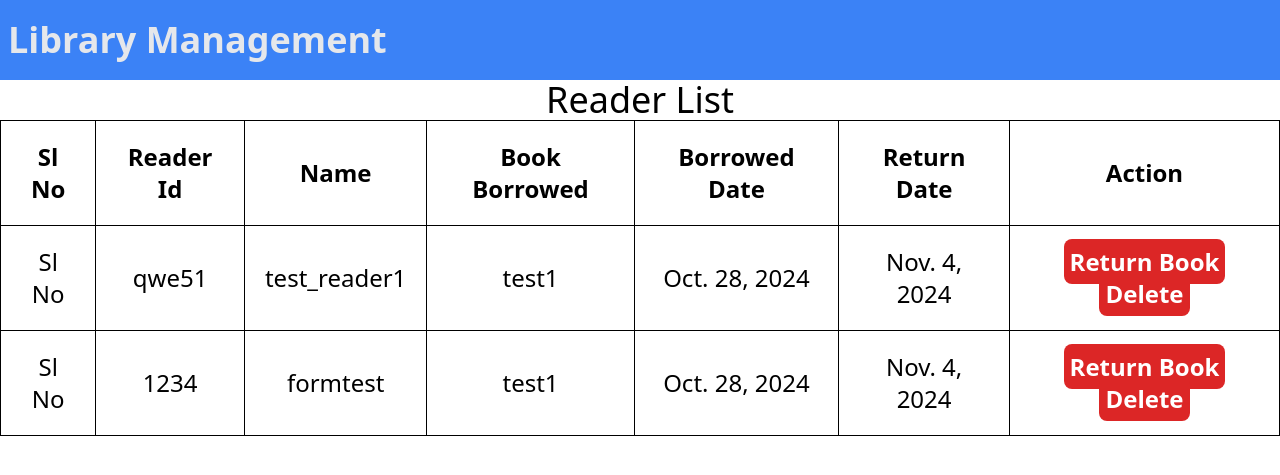
After one commit to Rudranil-Roy/lib, a Django app: page /reader/1/ in a window 1280 px wide. The commit adds this page. Shown: the top 475 px of the page. Run offline with Django 5.2, Linux system fonts and the light colour scheme; data comes from the database, SQL or seed files in the repository; both versions use the stored data as it was after the commit.

Commit message:
manage reader funtionality added

```diff
--- a/libapp/models.py
+++ b/libapp/models.py
@@ -22,6 +22,7 @@ class Reader(models.Model):
     active=models.BooleanField(default=True)
     book_borrowed=models.ForeignKey(Book,on_delete=models.SET_NULL,null=True,blank=True)
     date_borrowed=models.DateField(null=True,blank=True)
+    return_date=models.DateField(null=True,blank=True)
     created_at=models.DateTimeField(auto_now_add=True)
 
     def __str__(self):
--- a/libapp/templates/libapp/home1.html
+++ b/libapp/templates/libapp/home1.html
@@ -24,9 +24,9 @@
             <a href="addreader/"
             class="mx-1 py-1 px-1.5 border rounded-lg bg-slate-100 font-semibold text-blue-500 hover:bg-slate-200 hover:underline">Add Reader</a>
 
-            <!-- <a href="/home.html"
+            <a href="{% url 'reader' '1' %}"
             class="mx-1 py-1 px-1.5 border rounded-lg bg-slate-100 font-semibold text-blue-500 hover:bg-slate-200 hover:underline">
-            Admin Login</a> -->
+            Manage Readers</a>
         </div>
 
 
--- /dev/null
+++ b/libapp/templates/libapp/reader.html
@@ -0,0 +1,92 @@
+{% load static %}
+<!DOCTYPE html>
+<html lang="en">
+
+<head>
+    <meta charset="UTF-8">
+    <meta name="viewport" content="width=device-width, initial-scale=1.0">
+    <title>Reader</title>
+    <link rel="stylesheet" href="{% static 'libapp/output.css' %}">
+</head>
+
+<body>
+
+    <nav class="flex bg-blue-500 py-3 w-full justify-between">
+
+        <h1 class="m-2 font-bold text-4xl text-gray-200 justify-start">Library Management</h1>
+
+    </nav>
+
+    <div class="flex border-black">
+
+        <div class="flex flex-col justify-center border-black m-6 w-full">
+            <h2 class="text-center text-4xl mb-6">Reader List</h2>
+
+            <table class="border border-black text-2xl">
+
+                <tr class="text-center ">
+                    <th class="p-5 border border-black">Sl No</th>
+                    <th class="p-5 border border-black">Reader Id</th>
+                    <th class="p-5 border border-black">Name</th>
+                    <th class="p-5 border border-black">Book Borrowed</th>
+                    <th class="p-5 border border-black">Borrowed Date</th>
+                    <th class="p-5 border border-black">Return Date</th>
+                    <th class="p-5 border border-black">Action</th>
+
+                </tr>
+
+                {% for reader in Readers %}
+                <tr class="text-center">
+                    <td class="p-5 border border-black">Sl No</td>
+                    <td class="p-5 border border-black">{{reader.reader_id}}</td>
+                    <td class="p-5 border border-black">{{reader.reader_name}}</td>
+                    <td class="p-5 border border-black">
+                        {% if reader.book_borrowed == NULL %}
+                        <form action="{% url 'reader' reader.id %}" method="post">
+                            {% csrf_token %}
+                            <input class="border border-b-black rounded-lg placeholder:text-center text-center"
+                                type="text" placeholder="ISBN number" name="no">
+                        </form>
+                        {% else %}
+                        {{reader.book_borrowed}}
+                        {% endif %}
+                    </td>
+                    <td class="p-5 border border-black">{{reader.date_borrowed}}</td>
+                    <td class="p-5 border border-black">{{reader.return_date}}</td>
+                    <td class="p-5 border border-black">
+                        <div>
+                            <!-- <button type="submit"
+                                class="mx-1 py-1.5 px-1.5  rounded-lg bg-green-600 font-semibold text-white hover:bg-green-700 ">Lend Book</button> -->
+                            {% if reader.book_borrowed != NULL %}
+                            <a class="mx-1 py-1.5 px-1.5  rounded-lg bg-red-600 font-semibold text-white hover:bg-red-700 "
+                                href="{% url 'reader' reader.id %}">Return Book</a>
+                            {% endif %}
+
+                            <a class="mx-1 py-1.5 px-1.5  rounded-lg bg-red-600 font-semibold text-white hover:bg-red-700 "
+                                href="{% url 'reader' reader.id %}">Delete</a>
+                        </div>
+                    </td>
+                </tr>
+                {% endfor %}
+
+            </table>
+        </div>
+
+        <!-- <div class="flex flex-col justify-center border-black ">
+            <div class="flex justify-evenly">
+                <h2 class="text-center text-4xl mb-6">Book Details</h2>
+                <form action="" method="get" class="flex justify-end">
+                    <input type="text" placeholder="Search Books"
+                    class="mx-1 px-1.5 border rounded-lg bg-slate-100 font-semibold">
+
+                    <button class="mx-1 py-1.5 px-1.5  rounded-lg bg-red-600 font-semibold text-white hover:bg-red-700 " >Search</button>
+                </form>
+            </div>
+
+        </div> -->
+    </div>
+
+
+</body>
+
+</html>
--- a/libapp/urls.py
+++ b/libapp/urls.py
@@ -5,4 +5,5 @@ from . import views
 urlpatterns = [
     path('', views.home,name='home'),
     path('addreader/', views.addreader,name='addreader'),
+    path('reader/<str:pk>/', views.reader,name='reader'),
 ]
--- a/libapp/views.py
+++ b/libapp/views.py
@@ -1,5 +1,7 @@
 from django.shortcuts import render,redirect
+from django.http import HttpResponse
 from .models import Book, Reader
+import datetime
 # Create your views here.
 
 def home(request):
@@ -22,3 +24,30 @@ def addreader(request):
         return redirect('addreader')
 
     return render(request,'libapp/login.html')
+
+def reader(request,pk):
+
+    if request.method=='POST':
+        isbn=int(request.POST.get('no'))
+        print(isbn)
+        book=Book.objects.get(isbn_number=isbn)
+        reader=Reader.objects.get(id=pk)
+
+        if(book.book_count>0):
+            reader.book_borrowed=book
+            book.book_count-=1
+            date=datetime.date.today()
+            reader.date_borrowed=date
+            returndate= date+ datetime.timedelta(days=7)
+            reader.return_date=returndate
+            book.save()
+            reader.save()
+            return redirect('reader',"1")
+        else:
+            return HttpResponse('Book Out of Stock')
+
+
+
+    return render(request,'libapp/reader.html',context={
+        'Readers':Reader.objects.all()
+    })
```
Also changed, not shown: db.sqlite3, libapp/migrations/0002_reader_return_date.py (added).
